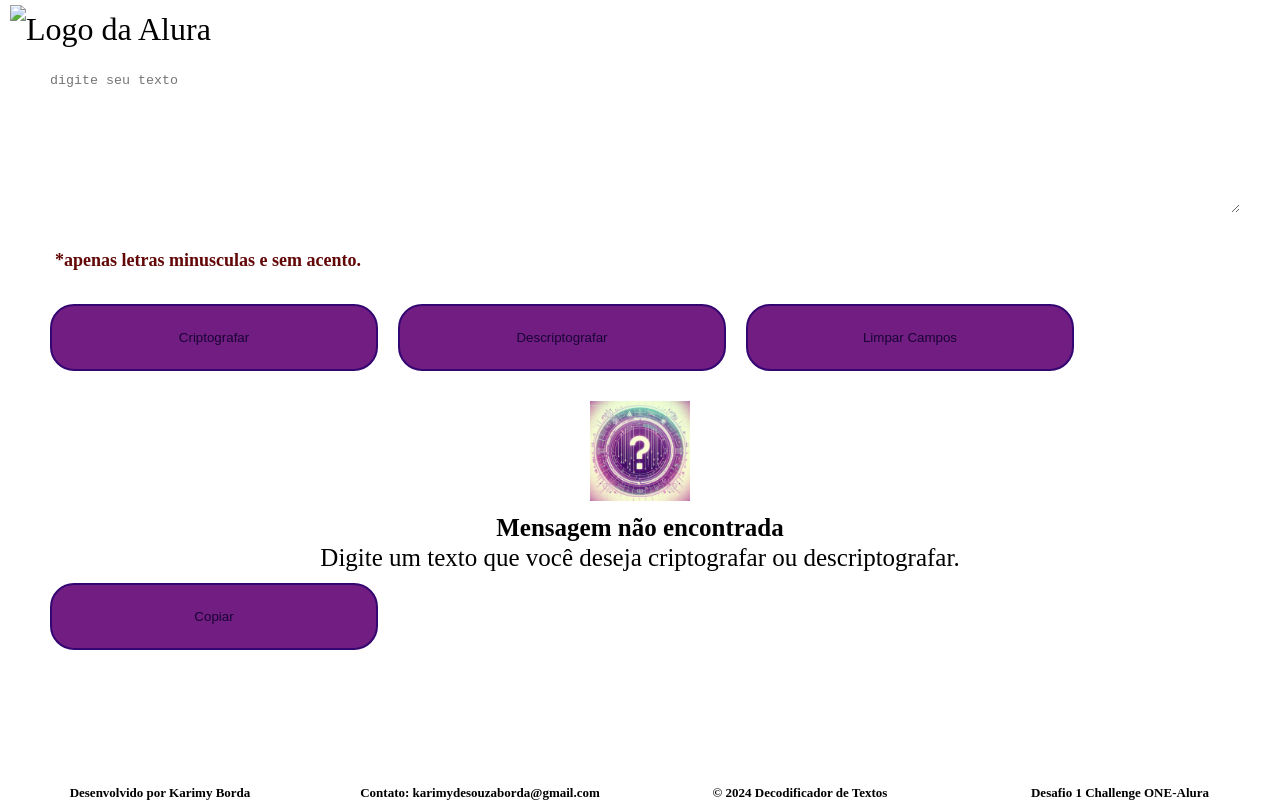
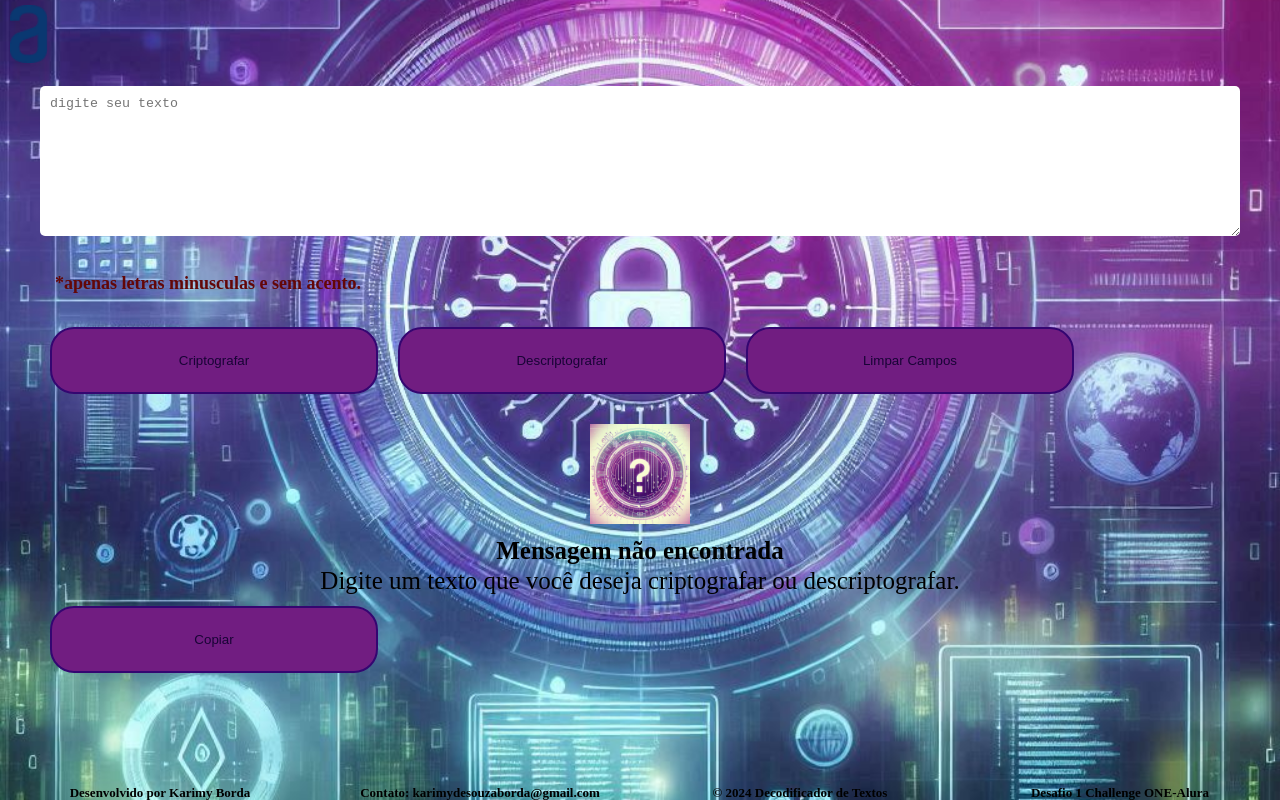
Before and after one commit to KgbArmageddon/Desafio-Decodificador-One-Turma7, a plain HTML site: page index.html in a window 1280 px wide. Drawn offline with Linux system fonts and the light colour scheme; the site is published under a folder, as on GitHub Pages, so addresses that start at the root find nothing; a web font is replaced by a local one.

Commit message:
Corrigindo caminhos das imagens

```diff
--- a/index.html
+++ b/index.html
@@ -12,7 +12,7 @@
 </head>
 <body>
   <header>
-    <img class="LogoAlura" src="/Imagens/LogoAlura.png" alt="Logo da Alura">
+    <img class="LogoAlura" src="Imagens/LogoAlura.png" alt="Logo da Alura">
   </header>
 
 <main>
--- a/style.css
+++ b/style.css
@@ -1,5 +1,5 @@
 body {
-    background-image: url('/imagens/criptografia.png');
+    background-image: url('imagens/criptografia.png');
     background-size: cover;
     background-position: center;
     background-repeat: no-repeat;
```
